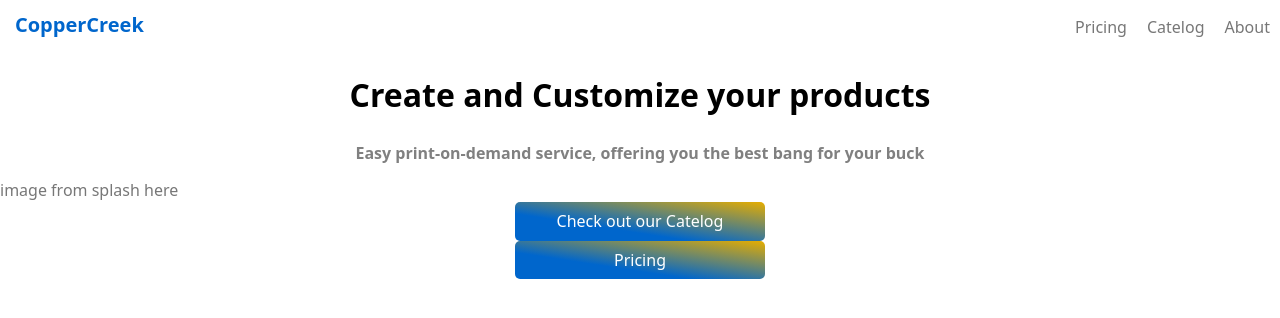
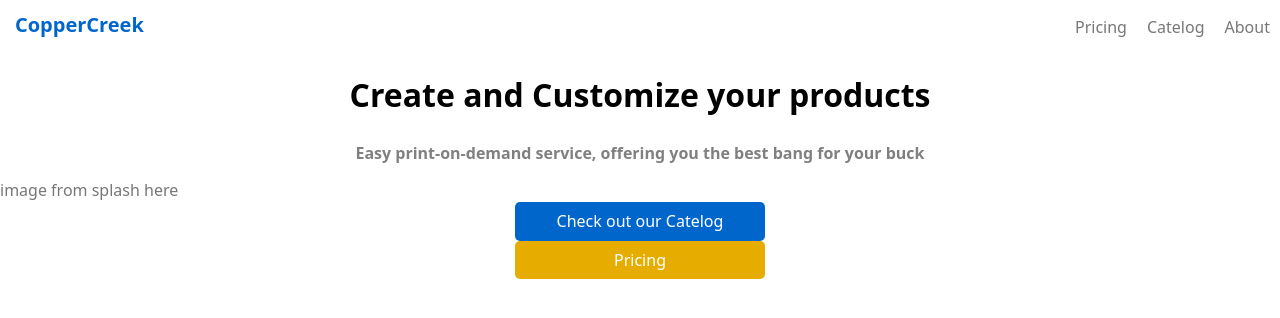
Before and after one commit to PwntasticKev/CopperCreek, a React (Create React App) app: page / in a window 1280 px wide. Shown: the top 318 px of the page. Built offline with nearby package versions, Linux system fonts and the light colour scheme.

Commit message:
fixed up the HOC to have customizable buttons.

```diff
--- a/src/screens/App/screens/Homepage/Homepage.js
+++ b/src/screens/App/screens/Homepage/Homepage.js
@@ -2,6 +2,7 @@ import React, { Component } from 'react'
 import styled from 'styled-components'
 import Button from '../shared/components/Button'
 import { Link } from '@reach/router'
+import { BUTTONS } from '../shared/style/styleConstants';
 
 let H1 = styled.h1`
 	text-align: center;
@@ -35,10 +36,10 @@ state = {
 		<div>image from splash here</div>
 		<ButtonWrapper>
 			<Link to="/catelog">
-				<Button>Check out our Catelog</Button>
+				<Button style={BUTTONS.primary}>Check out our Catelog</Button>
 			</Link>
 			<Link to="/catelog">
-				<Button>Pricing</Button>
+				<Button style={BUTTONS.secondary}>Pricing</Button>
 			</Link>
 		</ButtonWrapper>
 	  </div>
--- a/src/screens/App/screens/shared/components/Button.js
+++ b/src/screens/App/screens/shared/components/Button.js
@@ -1,22 +1,27 @@
 import React, { Component } from 'react'
 import styled  from 'styled-components'
-import { COLORS, BORDERRADIUS, BOX_SHADOW } from '../style/styleConstants'
+import { COLORS, BORDERRADIUS, BOX_SHADOW, BUTTONS } from '../style/styleConstants'
 
 let Button = styled.button `
 	outline: none;
 	border: none;
 	width: 250px;
-	background: ${ COLORS.blue.primary };
+	background: ${ props => props.theme};
 	padding: 10px 15px;
 	color: white;
 	border-radius: ${ BORDERRADIUS.button };
 	box-shadow: ${ BOX_SHADOW };
-	background: linear-gradient(to top right, ${ COLORS.blue.primary } 0%, ${ COLORS.blue.primary } 35%, ${ COLORS.blue.secondary } 100%);
+	/* background: linear-gradient(to top right, ${ COLORS.blue.primary } 0%, ${ COLORS.blue.primary } 35%, ${ COLORS.blue.secondary } 100%); */
 `
 export default class DefaultButton extends Component {
+
+	componentDidMount() {
+		console.log('props',this.props)
+	}
+
   render() {
 	return (
-	  <Button>
+	  <Button theme={ this.props.style  }>
 		{ this.props.children }
 	  </Button>
 	)
--- a/src/screens/App/screens/shared/style/styleConstants.js
+++ b/src/screens/App/screens/shared/style/styleConstants.js
@@ -13,7 +13,8 @@ export const BORDERRADIUS = {
 }
 
 export const BUTTONS = {
-
+	primary: "#0066CC",
+	secondary: "#E6AD00"
 }
 
 export const FONT = {
```
